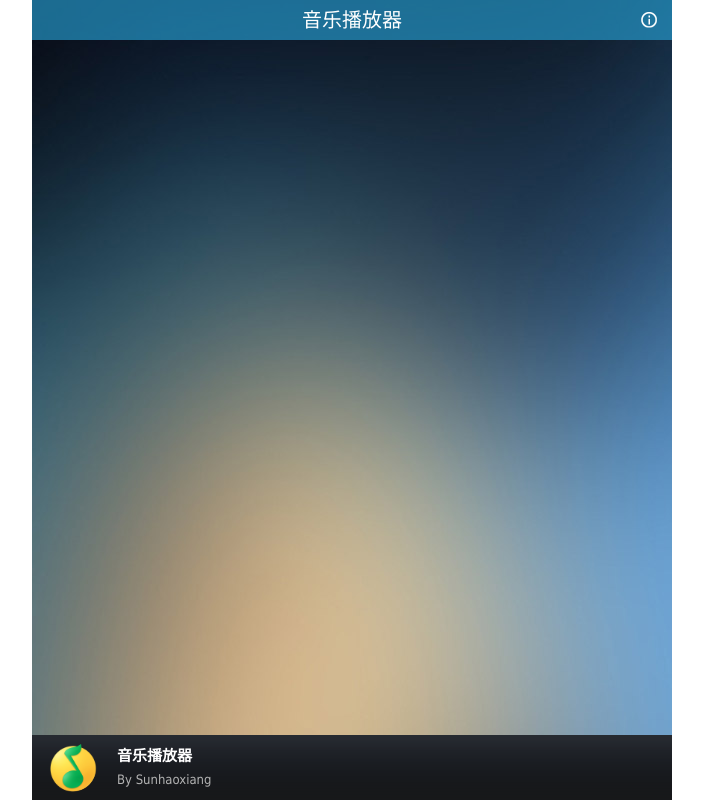
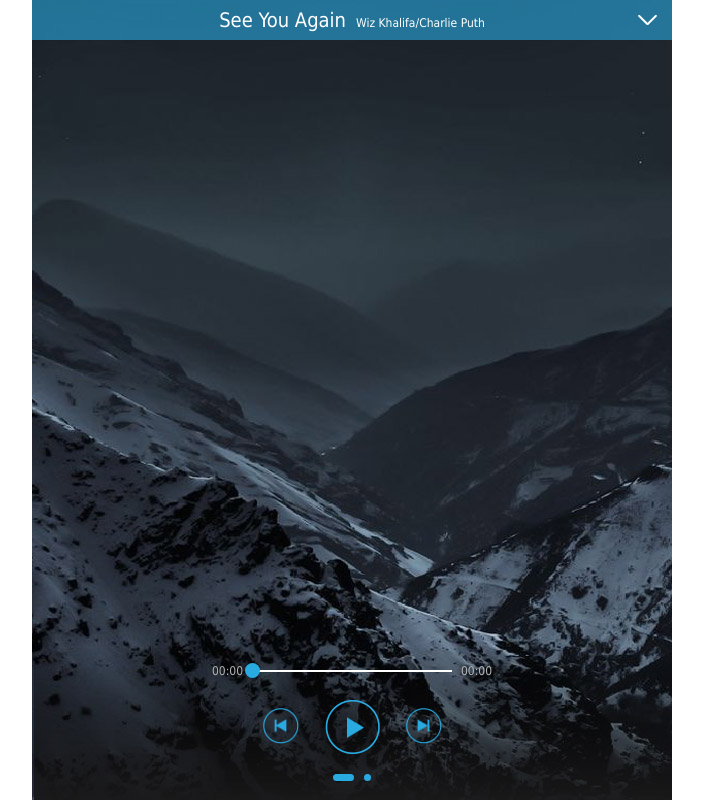
Before and after one commit to sunhaoxiang/music, a plain HTML site: page index.html in a window 1280 px wide. Shown: the whole page, without its empty margins (288-991 px from the left). Drawn offline with Linux system fonts and the light colour scheme; no server answers.

Commit message:
详情页布局

```diff
--- a/index.html
+++ b/index.html
@@ -21,6 +21,24 @@
         #musicList .list_audioImg { width: 50px; border-radius: 50%; float: left; margin: 7px 0 0 15px;}
         #musicList .list_audioText { float: left;}
         #musicList .list_audioBtn { float: right; width: 32px; height: 32px; background: url(img/list_audioPlay.png) no-repeat; background-size: cover; margin: 16px 15px 0 0; display: none;}
+        #musicDetails { width: 100%; height: 100%; background: url(img/detailsBg.jpg) no-repeat; background-size: cover; background-position: bottom; position: absolute; top: 0; left: 0; z-index: 10;}
+        #musicDetails .details_title { width: 100%; height: 40px; background: rgba(41,171,226,0.6); font-size: 20px; line-height: 40px; text-align: center; color: #fff; position: absolute; top: 0;}
+        #musicDetails .details_name span { font-size: 12px; padding-left: 10px;}
+        #musicDetails .details_tip { width: 19px; height: 10px; background: url(img/details_arrow.png) no-repeat; background-size: cover; position: absolute; right: 15px; top: 15px;}
+        #musicDetails .details_lyric {}
+        #musicDetails .details_audio { width: 100%; height: 150px; position: absolute; bottom: 0;}
+        #musicDetails .details_audioAll { width: 200px; margin: 20px auto; position: relative;}
+        #musicDetails .details_audioPro { width: 100%; height: 2px; background: #fff;}
+        #musicDetails .details_audioProUp { width: 0; height: 2px; background: #29abe2; position: absolute; left: 0; top: 0;}
+        #musicDetails .details_audioProBar { width: 15px; height: 15px; background: #29abe2; border-radius: 50%; position: absolute; left: 0; top: 0; margin: -7px;}
+        #musicDetails .details_nowTime { font-size: 12px; color: #b3b3b3; position: absolute; top: -8px; left: -40px;}
+        #musicDetails .details_allTime { font-size: 12px; color: #b3b3b3; position: absolute; top: -8px; right: -40px;}
+        #musicDetails .details_play { width: 55px; height: 55px; background: url(img/details_play.png) no-repeat; background-size: cover; position: absolute; left: 50%; margin-left: -27px; top: 30px;}
+        #musicDetails .details_prev { width: 37px; height: 37px; background: url(img/details_prev.png) no-repeat; background-size: cover; position: absolute; left: 10px; top: 37px;}
+        #musicDetails .details_next { width: 37px; height: 37px; background: url(img/details_next.png) no-repeat; background-size: cover; position: absolute; right: 10px; top: 37px;}
+        #musicDetails .details_btn { width: 100%; position: absolute; bottom: 10px; text-align: center;}
+        #musicDetails .details_btn li { width: 7px; height: 7px; background: #29abe2; border-radius: 5px; display: inline-block; margin: 3px;}
+        #musicDetails .details_btn li.active { width: 21px;}
 
         .title { color: #fff; font-size: 15px; padding: 10px 0 0 20px;}
         .name { color: #b3b3b3; font-size: 13px; padding: 2px 0 0 20px;}
@@ -66,8 +84,9 @@
                 var downT = 0;  //上次滑屏的距离
                 var parentH = $listContent.height();  //父容器的高
                 var childH = $listContentUl.height();  //子集的高
-                var onoff1 = true;
-                var onoff2 = true;
+                var onoff1 = true;  //头
+                var onoff2 = true;  //尾
+                var onoff3 = true;  //区分滑屏和点击
                 var timer = null;
                 var speed = 0;
 
@@ -99,7 +118,11 @@
                     /*$listTitle.on(touchstart,function(){
                         window.location = myUrl;
                     });*/
-
+                    $listContentUl.delegate('li',touchend,function () {
+                        if (onoff3) {
+                            $(this).attr('class','active').siblings().attr('class','');
+                        }
+                    });
                 }
 
                 function moveScroll() {  //滑动列表
@@ -118,10 +141,12 @@
                         downT = $(this).position().top;
                         onoff1 = true;
                         onoff2 = true;
+                        onoff3 = true;
 
                         clearInterval(timer);
 
                         $(document).on(touchmove+'.move',function (ev) {
+                            onoff3 = false;
                             var touch = ev.originalEvent.changedTouches ? ev.originalEvent.changedTouches[0] : ev;
                             var iTop = $(This).position().top;
                             speed = touch.pageY - prevY;
@@ -147,6 +172,7 @@
 
                         $(document).on(touchend+'.move',function () {
                             $(this).off('.move');
+                            if (!onoff3) {
                                 clearInterval(timer);
                                 timer = setInterval(function () {
                                     var iTop = $(This).position().top;
@@ -164,6 +190,7 @@
                                         $(This).css('transform','translate3d(0,'+(iTop + speed)+'px,0)');
                                     }
                                 },13);
+                            }
                         });
                         return false;
                     });
@@ -202,6 +229,30 @@
                 <div class="list_audioBtn"></div>
             </div>
         </div>
+        <div id="musicDetails">
+            <div class="details_title">
+                <div class="details_name">See You Again<span>Wiz Khalifa/Charlie Puth</span></div>
+                <span class="details_tip"></span>
+            </div>
+            <div class="details_lyric"></div>
+            <div class="details_audio">
+                <div class="details_audioAll">
+                    <div class="details_audioPro">
+                        <div class="details_audioProUp"></div>
+                        <div class="details_audioProBar"></div>
+                    </div>
+                    <div class="details_nowTime">00:00</div>
+                    <div class="details_allTime">00:00</div>
+                    <div class="details_play"></div>
+                    <div class="details_prev"></div>
+                    <div class="details_next"></div>
+                </div>
+            </div>
+            <ul class="details_btn">
+                <li class="active"></li>
+                <li></li>
+            </ul>
+        </div>
     </div>
 </body>
 </html>
```
Lines whose indentation alone changed are shown as unchanged.
